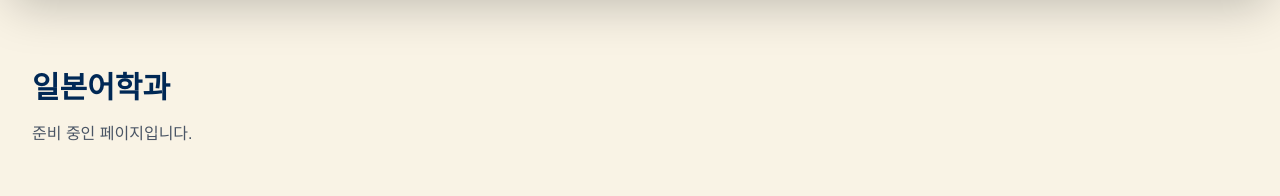
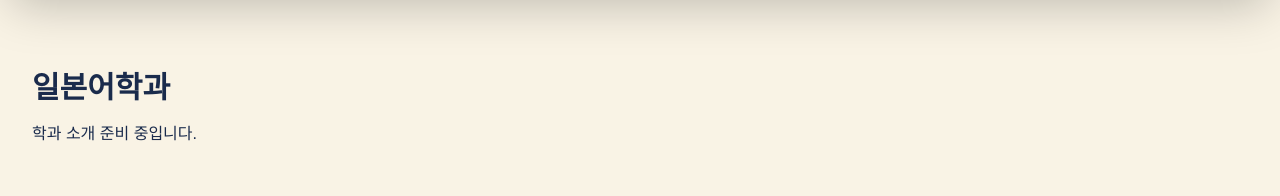
Before and after one commit to suho227/Divinity, a Next.js app: page /en/departments/japanese in a window 1280 px wide. Shown: the part 152-348 px from the top of the page. Built offline with nearby package versions, Linux system fonts and the light colour scheme.

Commit message:
Update Japanese department page content

```diff
--- a/src/app/[locale]/departments/japanese/page.tsx
+++ b/src/app/[locale]/departments/japanese/page.tsx
@@ -1,13 +1,11 @@
-
-import { useTranslations } from 'next-intl';
+// src/app/[locale]/about/departments/japanese/page.tsx
+import React from 'react';
 
 export default function JapaneseDepartmentPage() {
-    const t = useTranslations('About'); // 다국어 설정을 사용 중이라면 'About' 키가 정의되어 있어야 합니다.
-
     return (
         <div className="py-20 px-8">
-            <h1 className="text-3xl font-bold text-[#002855]">일본어학과</h1>
-            <p className="mt-4 text-gray-600">준비 중인 페이지입니다.</p>
+            <h1 className="text-3xl font-bold">일본어학과</h1>
+            <p className="mt-4">학과 소개 준비 중입니다.</p>
         </div>
     );
 }
```
